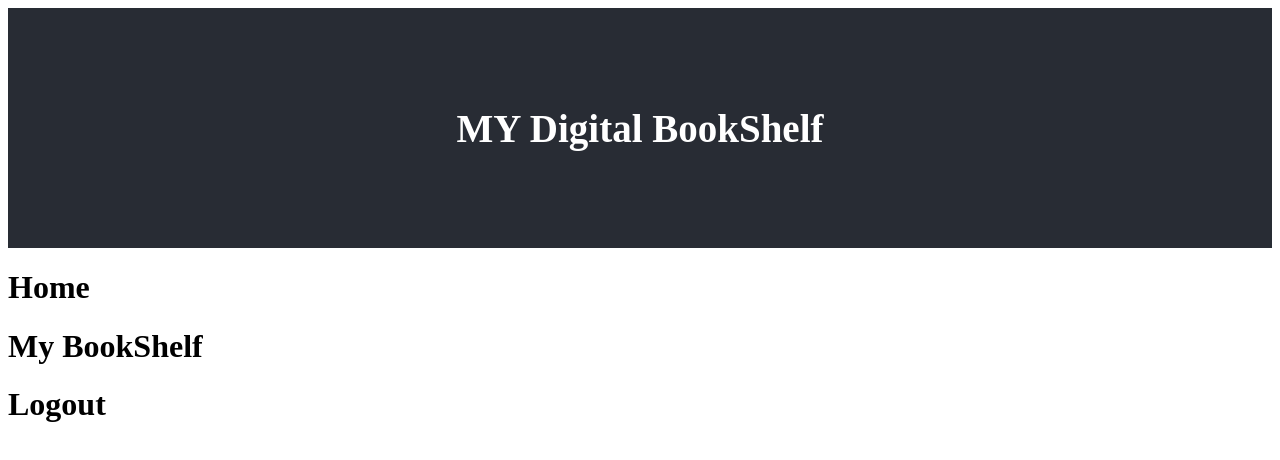
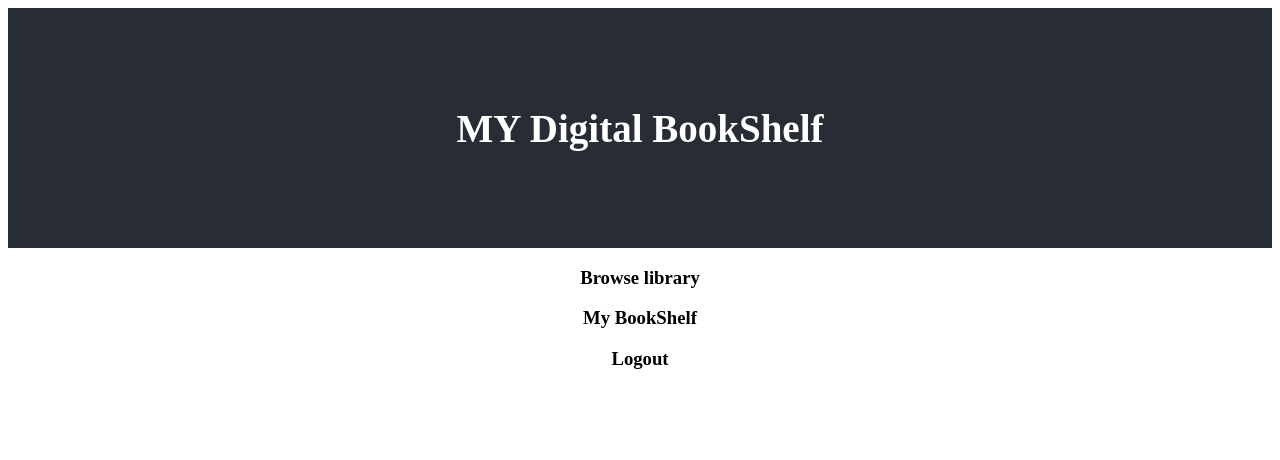
Before and after one commit to TinaG90/flatiron-phase-2-project, a React (Create React App) app: page / in a window 1280 px wide. Shown: the top 460 px of the page. Built offline with nearby package versions, Linux system fonts and the light colour scheme.

Commit message:
adds Bookshelf component

```diff
--- /dev/null
+++ b/src/Bookshelf.js
@@ -0,0 +1,4 @@
+function BookShelf() {
+  return Consol.log("Booshelf composnent");
+}
+export default BookShelf;
--- a/src/Navigation.js
+++ b/src/Navigation.js
@@ -1,9 +1,11 @@
+import "./Styling/navigation.css";
+
 function Navigation() {
   return (
     <div className="Navigation">
-      <h1>Home</h1>
-      <h1>My BookShelf</h1>
-      <h1>Logout</h1>
+      <h3>Browse library</h3>
+      <h3>My BookShelf</h3>
+      <h3>Logout</h3>
     </div>
   );
 }
--- a/src/Styling/navigation.css
+++ b/src/Styling/navigation.css
@@ -1,3 +1,4 @@
 .Navigation {
     display: flexbox;
+    text-align: center;
 }
```
Also changed, not shown: src/Home.js (added), src/Library.js (added).
